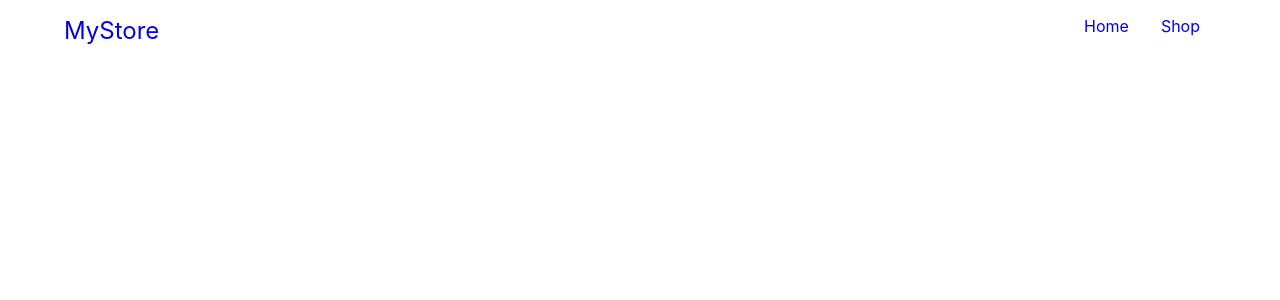
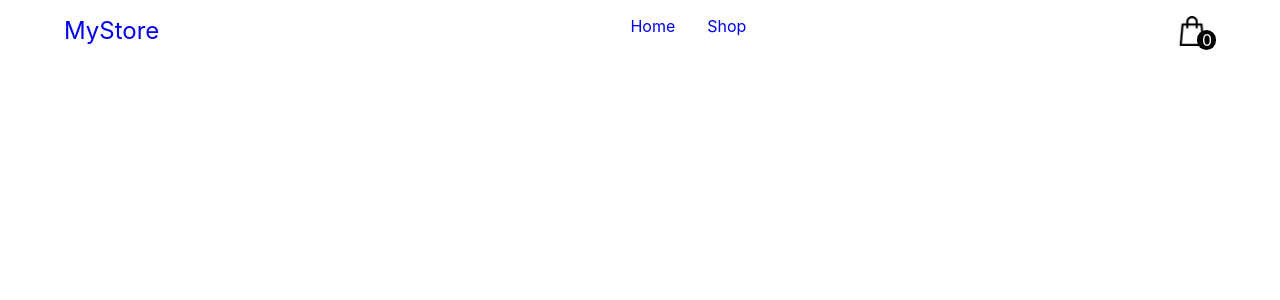
Before and after one commit to KevMathews/stripe-store, a React (Create React App) app: page / in a window 1280 px wide. Shown: the top 300 px of the page. Built offline with nearby package versions, Linux system fonts and the light colour scheme.

Commit message:
cart component created

```diff
--- /dev/null
+++ b/src/components/cart-icon/cart-icon-styles.scss
@@ -0,0 +1,15 @@
+.cart-container {
+  margin-left: auto;
+  cursor: pointer;
+  img {
+    width: 30px;
+  }
+
+    .cart-count {
+      margin-left: -10px;
+      background-color: black;
+      color: white;
+      padding-right: 4px;
+      border-radius: 10px;
+    }
+}
--- /dev/null
+++ b/src/components/cart-icon/cart-icon.jsx
@@ -0,0 +1,14 @@
+import shoppingbag from '../../assets/shopping-bag.png';
+import './cart-icon-styles.scss';
+
+const CartIcon = () => {
+  return (
+
+    <div className='cart-container'>
+      <img src={shoppingbag} alt='shopping-bag-icon' />
+      <span className='cart-count'> 0 </span>
+    </div>
+  );
+}
+
+export default CartIcon;
--- a/src/components/header/header.jsx
+++ b/src/components/header/header.jsx
@@ -1,5 +1,6 @@
 import { Link } from 'react-router-dom';
 import './header.styles.scss';
+import CartIcon from '../cart-icon/cart-icon';
 
 const Header = () => {
   return (
@@ -19,6 +20,7 @@
           </Link>
         </li>
       </ul>
+      <CartIcon />
     </nav>
   )
 };
```
Also changed, not shown: src/App.scss (line endings or trailing spaces).
